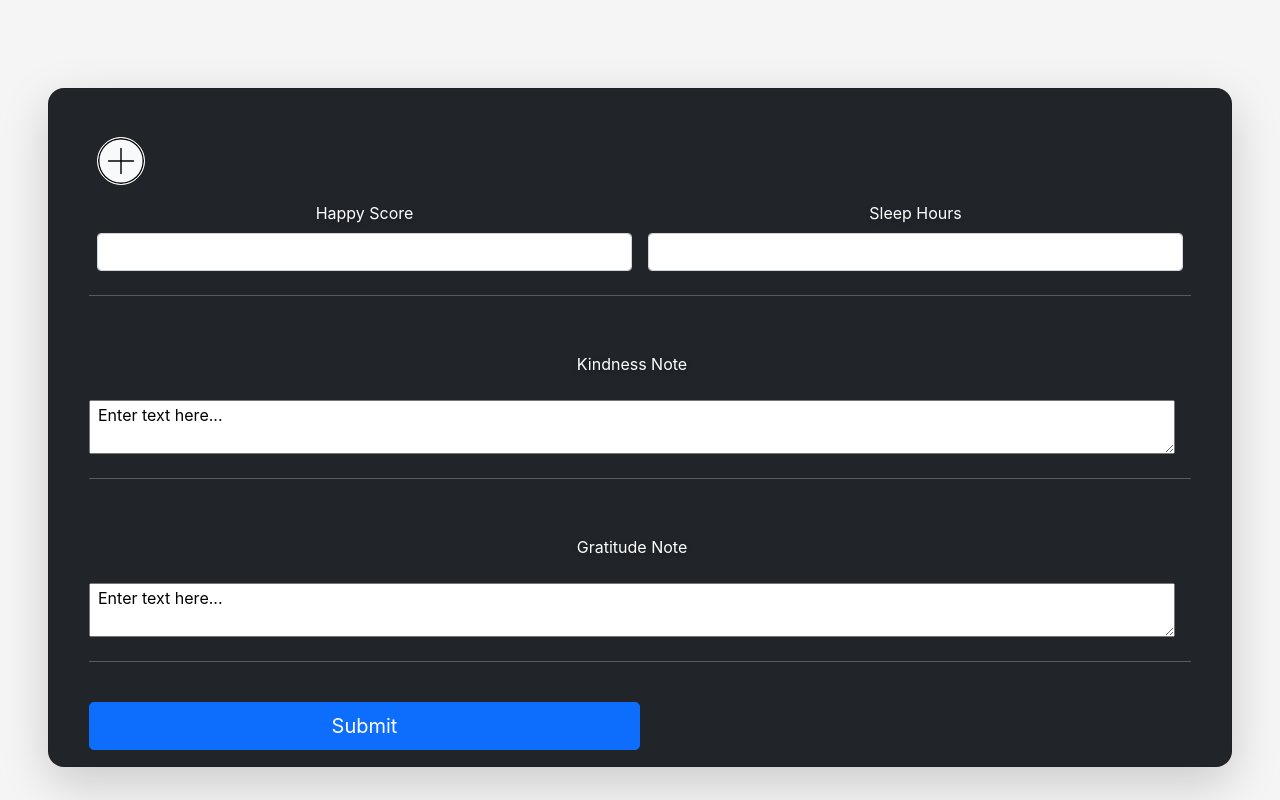
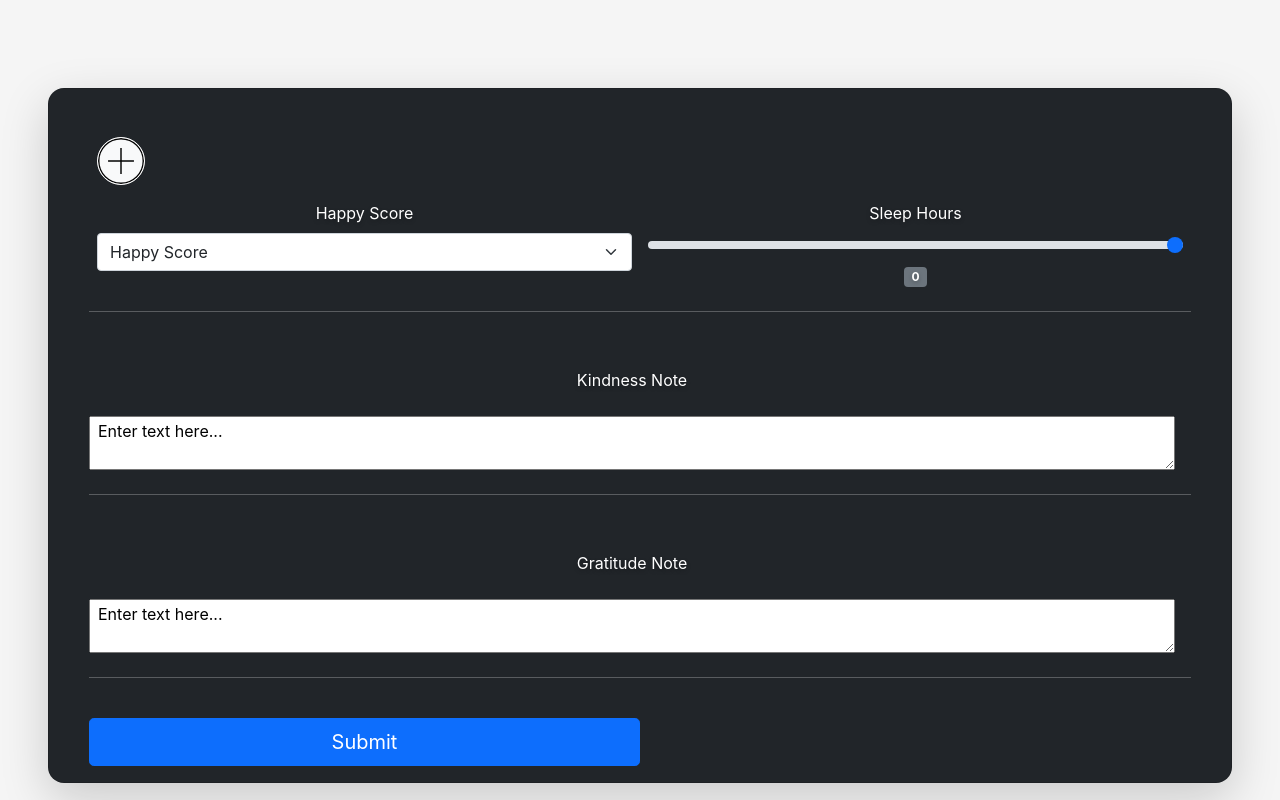
Before and after one commit to trilambda122/happiness-frontend, a React (Create React App) app: page /add in a window 1280 px wide. Both pictures are taken after a click on the picture 121 px from the left and 161 px from the top of the page. Built offline with nearby package versions, Linux system fonts and the light colour scheme.

Commit message:
added range slider for sleephours

```diff
--- a/src/components/AddRecordForm.js
+++ b/src/components/AddRecordForm.js
@@ -1,39 +1,76 @@
 import React from "react";
 
-export default function addRecordForm() {
+export default function AddRecordForm() {
+
+
+    const rangeBarmove = ()=>{
+        console.log('moving the bar')
+        const barValue=document.getElementById('sleep-hours').value
+        console.log(document.getElementById('sleep-hours').value)
+        document.getElementById('sleep-hour-value').innerHTML = barValue
+    }
   return (
     <div>
       <form className="needs-validation" id="happyForm" novalidate>
         <div className="row g-3">
           <div className="col-sm-6">
-          <label for="happyScore" className="form-label">Happy Score</label>
-              <input type="text" className="form-control" id="happyScore" placeholder="" value="" required/>
-              <div className="invalid-feedback">
-                Valid score is required.
-              </div>
+            <label for="happyScore" className="form-label">
+              Happy Score
+            </label>
+            <select
+              className="form-select"
+              id="happyScore"
+              aria-label="HappyScore"
+            >
+              <option selected>Happy Score</option>
+              <option value="1">1</option>
+              <option value="2">2</option>
+              <option value="3">3</option>
+              <option value="4">4</option>
+              <option value="5">5</option>
+            </select>
           </div>
 
           <div className="col-sm-6">
-              <label for="sleepHours" className="form-label">Sleep Hours</label>
-              <input type="text" className="form-control" id="sleepHours" placeholder="" value="" required/>
-              <div className="invalid-feedback">
-                Valid hours is required.
-              </div>
-            </div>
-            <hr className="my-4"/>
+            <label for="sleep-hours" className="form-label">
+              Sleep Hours
+            </label>
 
-            <div className="row g-3">
-            <label for="happyNote" className="form-label">Kindness Note</label>
-            <textarea name="happyNote" form="happyForm">Enter text here...</textarea>
-            </div>
+            <input onChange={rangeBarmove}
+              type="range"
+              class="form-range"
+              min="0"
+              max="24"
+              step="1"
+              id="sleep-hours"
 
-            <hr className="my-4"/>
-            <div className="row g-3">
-              <label for="gratNote" className="form-label">Gratitude  Note</label>
-              <textarea name="gratNote" form="happyForm">Enter text here...</textarea>
-              </div>
-          <hr className="my-4"/>
-          <button class="w-50 btn btn-primary btn-lg" type="submit">Submit</button>
+            ></input>
+            <span id="sleep-hour-value" class="badge bg-secondary">0</span>
+          </div>
+          <hr className="my-4" />
+
+          <div className="row g-3">
+            <label for="happyNote" className="form-label">
+              Kindness Note
+            </label>
+            <textarea name="happyNote" form="happyForm">
+              Enter text here...
+            </textarea>
+          </div>
+
+          <hr className="my-4" />
+          <div className="row g-3">
+            <label for="gratNote" className="form-label">
+              Gratitude Note
+            </label>
+            <textarea name="gratNote" form="happyForm">
+              Enter text here...
+            </textarea>
+          </div>
+          <hr className="my-4" />
+          <button className="w-50 btn btn-primary btn-lg" type="submit">
+            Submit
+          </button>
         </div>
       </form>
     </div>
```
